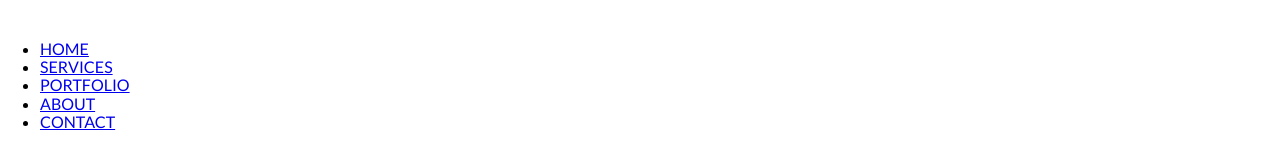
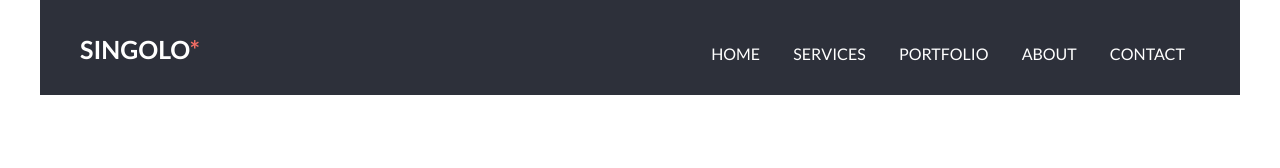
Before and after one commit to BadDreams92/singolo, a plain HTML site: page index.html in a window 1280 px wide. Drawn offline with nearby package versions, Linux system fonts and the light colour scheme.

Commit message:
feat: add logo text to navigation bar

```diff
--- a/css/style.css
+++ b/css/style.css
@@ -1,12 +1,51 @@
+* {
+  box-sizing: border-box;
+  margin: 0;
+  padding: 0;
+}
+
+h1,
+h2,
+h3,
+h4,
+h5,
+h6 {
+  margin: 0;
+  padding: 0;
+}
 body {
   max-width: 1200px;
-  font-family: Lato;
+  margin: auto;
+  font-family: "Lato";
 }
-.nav-bar__logo {
+a {
+  color: #ffffff;
+  text-decoration: none;
+}
+.nav_bar {
+  height: 95px;
+  background-color: #2d303a;
+}
+.nav_bar__main {
+  height: 89px;
+}
+.nav_bar__logo {
+  float: left;
+  margin: 35px 40px;
   font-weight: 700;
   font-size: 25px;
-  line-height: 6px;
-  font-family: "Lato";
   text-align: left;
   color: #ffffff;
 }
+span {
+  color: #f06c64;
+}
+.nav_bar__list {
+  float: right;
+  margin: 45px 40px 35px ;
+}
+.nav_bar__list-item {
+  display: inline-block;
+  margin: 0 15px;
+  list-style: outside;
+}
--- a/index.html
+++ b/index.html
@@ -10,26 +10,28 @@
     <link rel="stylesheet" href="css/style.css">
   </head>
 <body>
-  <header class="nav-bar">
-    <h1 class="nav-bar__logo">SINGOLO*</h1>
-    <ul class="nav-bar__list">
-      <li class="nav-bar__list-item">
+  <header class="nav_bar">
+    <div class="nav_bar__main">
+      <h1 class="nav_bar__logo">SINGOLO<span>*</span></h1>
+      <ul class="nav_bar__list">
+        <li class="nav_bar__list-item">
           <a href="#">HOME</a>
         </li>
-      <li class="nav-bar__list-item">
+        <li class="nav_bar__list-item">
           <a href="#">SERVICES</a>
         </li>
-      <li class="nav-bar__list-item">
+        <li class="nav_bar__list-item">
           <a href="#">PORTFOLIO</a>
         </li>
-      <li class="nav-bar__list-item">
+        <li class="nav_bar__list-item">
           <a href="#">ABOUT</a>
         </li>
-      <li class="nav-bar__list-item">
+        <li class="nav_bar__list-item">
           <a href="#">CONTACT</a>
       </li>
     </ul>
-    <div class="nav-bar__bottom">
+    </div>
+    <div class="nav_bar__bottom">
 
     </div>
 
```
Lines whose indentation alone changed are shown as unchanged.
